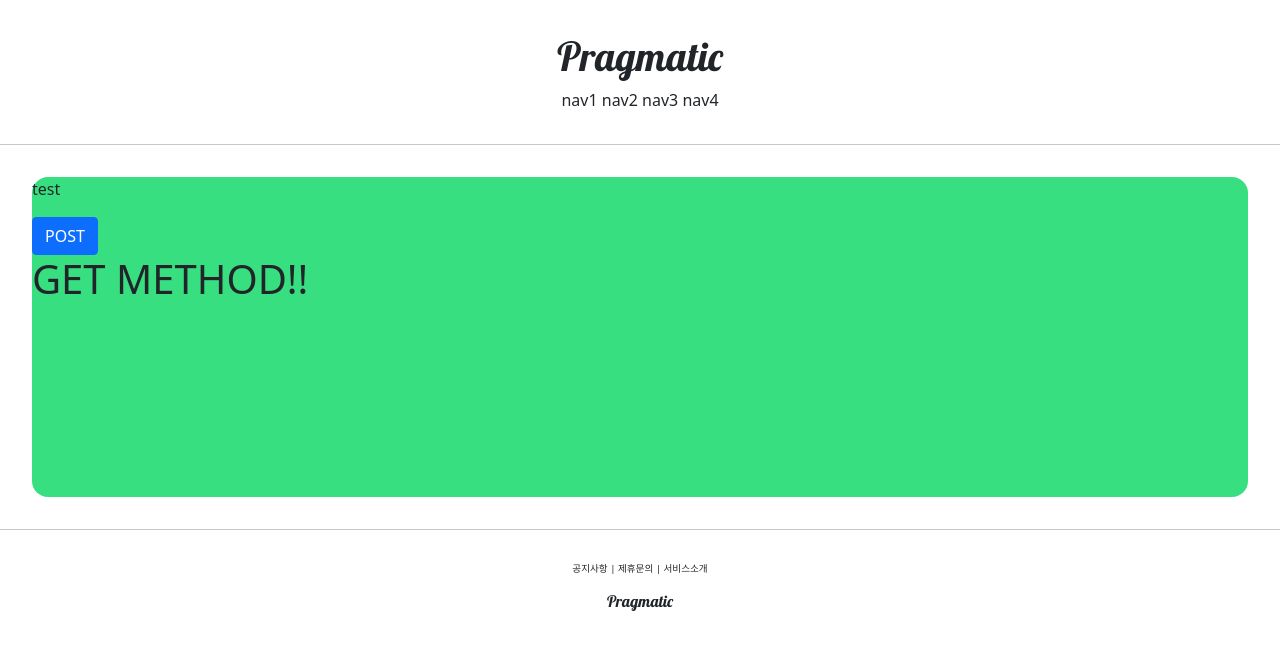
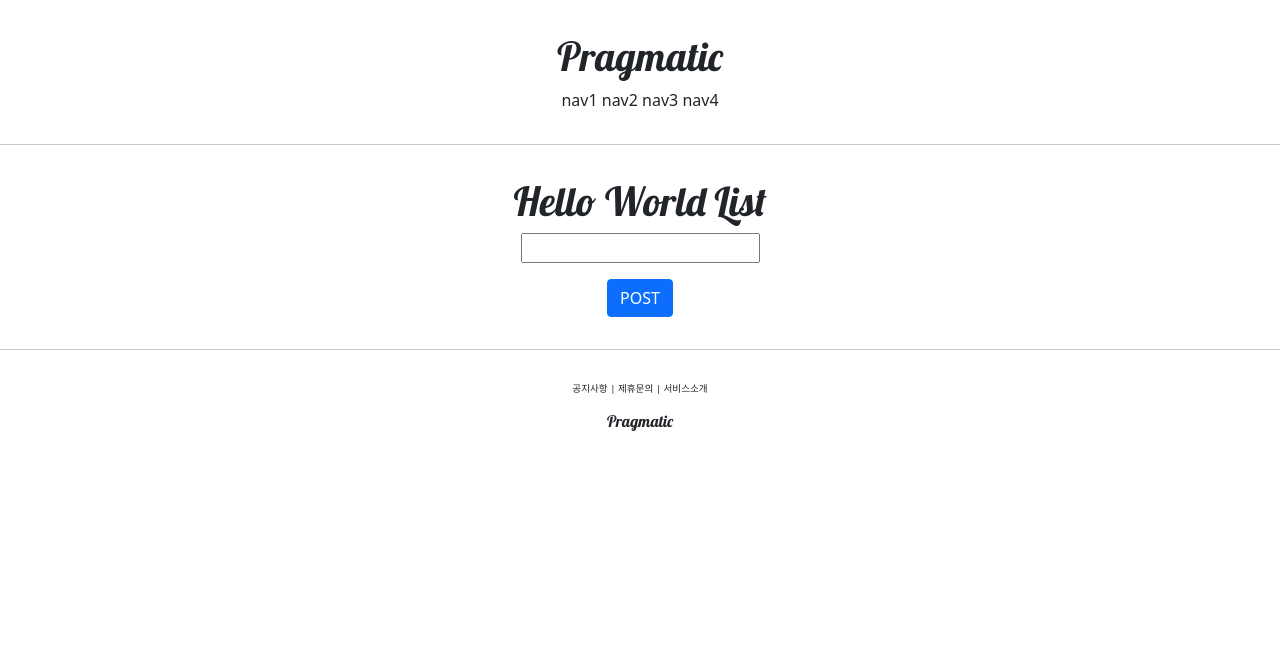
Before and after one commit to kimhyunsoon/django_practice, a Django app: page /account/hello_world/ in a window 1280 px wide. Shown: the top 650 px of the page. Run offline with Django 3.2, Linux system fonts and the light colour scheme.

Commit message:
데이터 저장, 출력 루프

```diff
--- a/pragmatic/accountapp/templates/accountapp/hello_world.html
+++ b/pragmatic/accountapp/templates/accountapp/hello_world.html
@@ -9,14 +9,24 @@
             margin:1rem;
         }
     </style>
-    <div style="height: 20rem; background-color: #38df81; border-radius: 1rem; margin:2rem;">
-        <p>test</p>
+    <div style="text-align:center; border-radius: 1rem; margin:2rem;">
+        <h1 style="font-family:'lobster', cursive;">Hello World List</h1>
         <form action="/account/hello_world/" method="post">
             {% csrf_token %}
+            <div style="margin-bottom:1rem">
+                <input type="text" name="hello_world_input">
+            </div>
             <input type="submit" class="btn btn-primary" value="POST">
         </form>
+        {% if hello_world_list %}
+            {% for hello_world in  hello_world_list%}
+                <h4 style="margin-top:2rem">
+                    {{ hello_world.text }}
+                </h4>
+            {% endfor %}
 
-        <h1>{{ text }}</h1>
+        {% endif %}
+        {% comment %} <h1 style="margin-top:2rem">{{ text }}</h1> {% endcomment %}
 
 
     </div>
--- a/pragmatic/accountapp/views.py
+++ b/pragmatic/accountapp/views.py
@@ -1,9 +1,24 @@
+from django.urls import reverse
+from django.http.response import HttpResponseRedirect
 from django.shortcuts import render
 from django.http import HttpResponse
+from accountapp.models import HelloWorld
 
 # Create your views here.
 def hello_world(request):
     if request.method == "POST":
-        return render(request, 'accountapp/hello_world.html', context={'text':'POST METHOD!!'})
+        temp = request.POST.get('hello_world_input')
+
+        # 입력받은 정보 저장
+        new_hello_world = HelloWorld()
+        new_hello_world.text = temp
+        new_hello_world.save();
+
+        # 입력받은 정보 불러옴
+        hello_world_list = HelloWorld.objects.all()
+
+        return HttpResponseRedirect(reverse('accountapp:hello_world'))
     else:
-        return render(request, 'accountapp/hello_world.html', context={'text':'GET METHOD!!'})
+        hello_world_list = HelloWorld.objects.all()
+
+        return render(request, 'accountapp/hello_world.html', context={'hello_world_list':hello_world_list})
```
